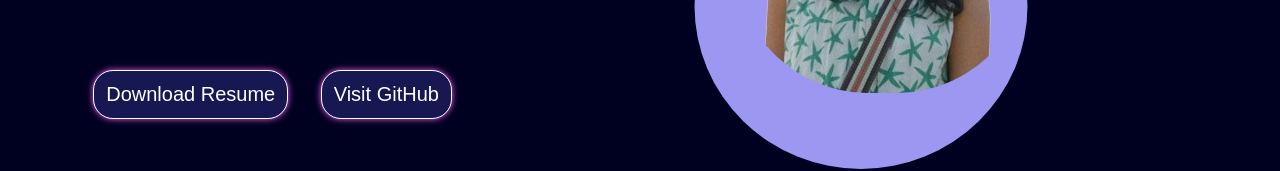
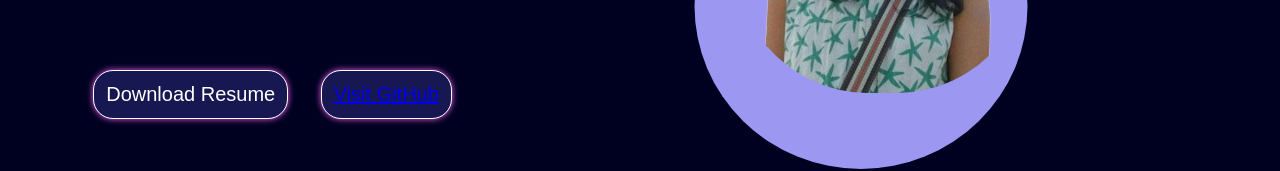
Before and after one commit to SHRAVANIRANE/frontend-projects, a plain HTML site: page portfolio/index.html in a window 1280 px wide. Shown: the part 470-641 px from the top of the page. Drawn offline with nearby package versions, Linux system fonts and the light colour scheme.

Commit message:
Added All Tasks Files

```diff
--- a/portfolio/index.html
+++ b/portfolio/index.html
@@ -36,7 +36,7 @@
           <div class="button">
             <button class="btn b1"><a href="Shravani_Rane_Resume.pdf" download>Download Resume</a></button>
 
-            <button class="btn b2">Visit GitHub  </button>
+            <button class="btn b2"><a href="https://github.com/SHRAVANIRANE/CODESOFT.git">Visit GitHub</a></button>
           </div>
         </div>
         </div>
```
